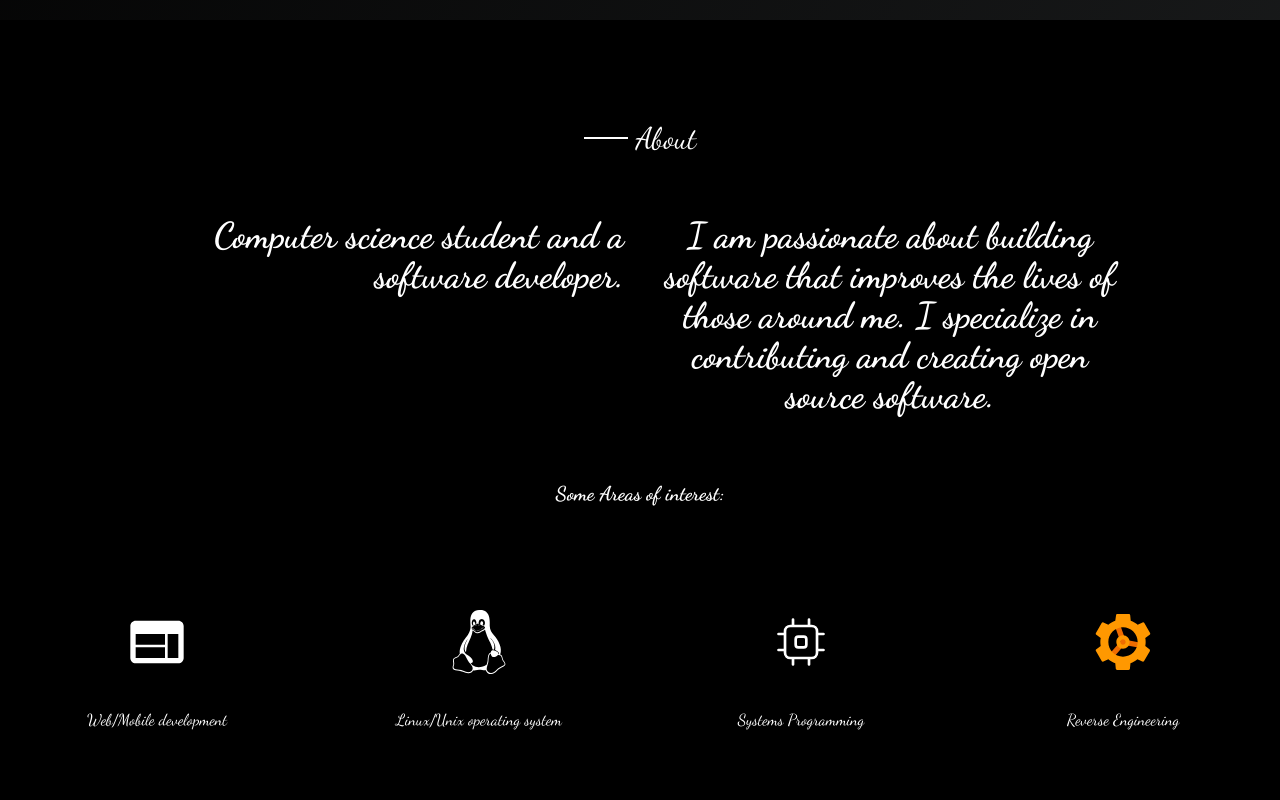
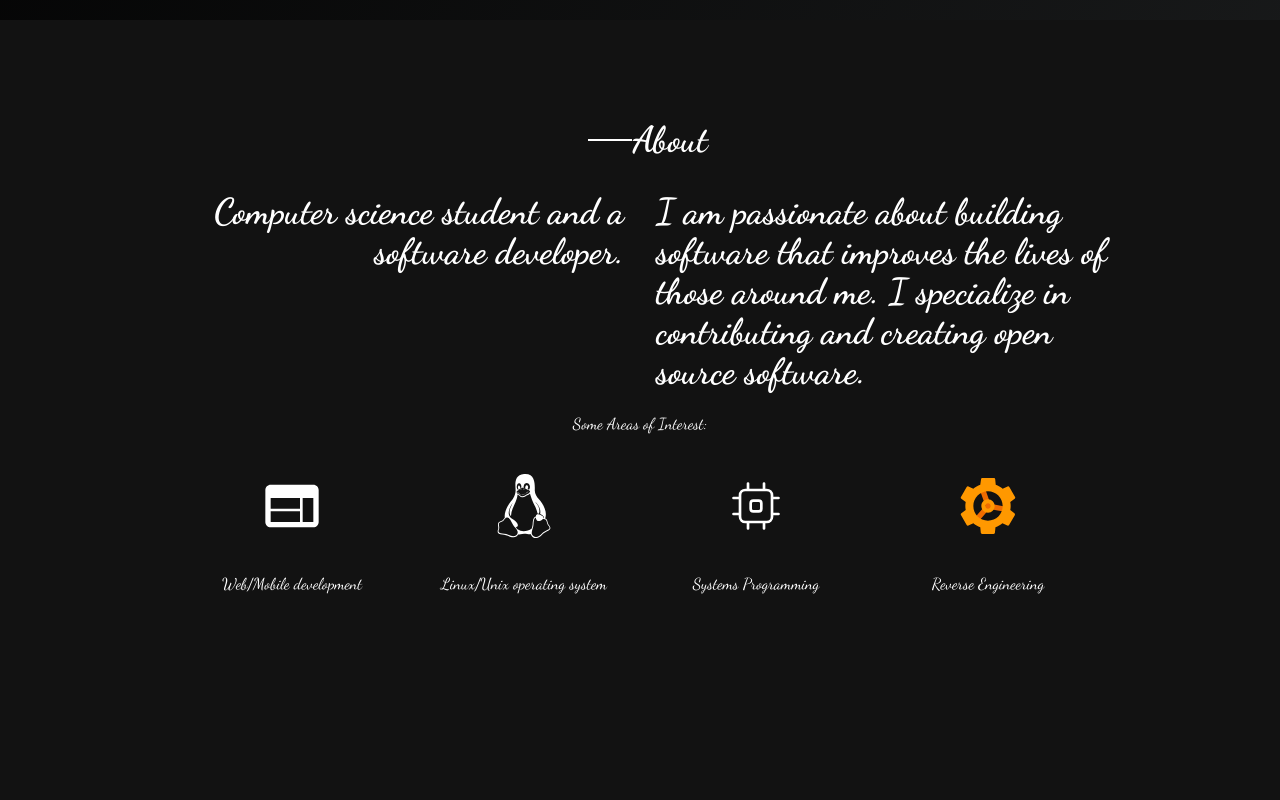
Before and after one commit to odainelly/Portfolio, a React (Vite) app: page / in a window 1280 px wide. Shown: the part 780-1580 px from the top of the page. Built offline with nearby package versions, Linux system fonts and the light colour scheme; a web font is replaced by a local one.

Commit message:
update on about container error

```diff
--- a/src/components/About.jsx
+++ b/src/components/About.jsx
@@ -4,35 +4,144 @@ import { MdWeb } from "react-icons/md";
 import { FcEngineering } from "react-icons/fc";
 import { SiLinux } from "react-icons/si";
 import { CiMicrochip } from "react-icons/ci";
-import { Slide } from 'react-awesome-reveal';
+import { Fade, Slide } from 'react-awesome-reveal';
+
+
+// i am almost certain the overflow error is from the about.jsx solve it later it has to either do the max-widths or div structure
+
+
+// const About = () => {
+//   return (
+//     <div id="about">
+//         <div  className=' bg-black min-h-screen w-full text-white pt-[100px] pb-[100px]'>
+//             {/* this div is just for styling the about */}
+//             <div>
+//                 <div className='flex  justify-center items-center gap-2'>
+//                     <p className='w-8 md:w-11 h-[2px] bg-[#fff] '></p>
+//                     <h3 className='text-3xl hover:text-blue-600 transition-colors'>About</h3>
+//                 </div>
+//             </div>
+
+// {/* this is for the about section contents */}
+//         <div className='flex items-center justify-center mt-10'>
+//             <div className='grid w-full max-w-[1000px] gap-8 px-4 sm:grid-cols-2 text-center mt-5 '>
+//                 <div className="text-4xl font-bold sm:text-right">
+//                    <Slide direction='left' duration={2000} triggerOnce><p>Computer science student and a software developer.</p> </Slide>
+//                 </div>
+//                 <div className='text-4xl font-bold'>
+//                    <Slide direction='right' triggerOnce duration={2000} ><p> I am passionate about building software that improves the lives of those around me.
+//                     I specialize in contributing and creating open source software.</p></Slide>
+//                 </div>
+//             </div>
+//         </div>
+//          <div className='flex flex-cols items-center justify-center gap-4 mt-16 font-bold text-xl'>
+//                 <p>Some Areas of interest:</p>
+//         </div>
+//                     <div className="m-auto mt-16 grid h-auto max-w-full list-inside list-none grid-cols-1 sm:grid-cols-2 md:grid-cols-4 justify-items-center gap-2">
+// 						{/* listing would not work if i am using icons? might as well hardcode it??
+//                                 InterestedAreas.map((key) => {
+//                                     return <Cards icon={key.icon} title={key.title} />;
+//                                 })
+//                                 <div className="m-auto grid h-auto max-w-full list-inside list-none grid-flow-col grid-cols-4 justify-items-center gap-0.5">
+//                                 */}
+//                                 <Card icon={MdWeb} title={"Web/Mobile development"} />
+//                                 <Card
+//                                     icon={SiLinux}
+//                                     title={"Linux/Unix operating system"}
+//                                 />
+//                                 <Card
+//                                     icon={CiMicrochip}
+//                                     title={"Systems Programming"}
+//                                     extraStyle={"hover:animate-pulse"}
+//                                 />
+//                                 <Card
+//                                     icon={FcEngineering}
+//                                     title={"Reverse Engineering"}
+//                                     extraStyle={"hover:animate-spin"}
+//                                 />
+// 					</div>
+
+
+//         </div>
+//     </div>
+//   )
+// }
 
 
 
-const About = () => {
+
+// const Card = (props) => {
+// 	const iconStyle = `m-auto h-[100px] text-[4rem] mb-4 ${props.extraStyle ?? ""}`;
+// 	return (
+// 		<div className="m-2 h-auto max-h-[300px] min-h-[200px] w-auto min-w-[200px] max-w-[250px] rounded-lg text-white hover:scale-110">
+// 			<div className="p-3 text-center">
+// 				<props.icon className={iconStyle} />
+// 				<p>{props.title}</p>
+// 			</div>
+// 		</div>
+// 	);
+// };
+// export default About;
+
+
+
+
+
+
+
+
+
+
+
+
+
+
+
+
+
+
+
+
+
+
+
+
+
+
+function About() {
 	return (
-    <div id="about">
-        <div  className=' bg-black min-h-screen w-full text-white pt-[100px] pb-[100px]'>
-            {/* this div is just for styling the about */}
-            <div className='flex  justify-center items-center gap-2'>
+		<div
+			name="about"
+			className="min-h-screen w-full bg-[#121212] text-white pt-[100px] pb-[100px]"
+		>
+			<div className="flex h-full w-full flex-col items-center justify-center">
+				<div className=" flex items-center justify-center w-full max-w-[1000px] gap-8">
+					<div className=" flex justify-center items-center pb-8 pl-4 sm:text-right">
                         <p className='w-8 md:w-11 h-[2px] bg-[#fff] '></p>
-                <h3 className='text-3xl hover:text-blue-600 transition-colors'>About</h3>
-            </div>
-{/* this is for the about section contents */}
-        <div className='flex items-center justify-center mt-10'>
-            <div className='grid w-full max-w-[1000px] gap-8 px-4 sm:grid-cols-2 text-center mt-5'>
-                <div className="text-4xl font-bold sm:text-right">
-                   <Slide direction='left' duration={2000} triggerOnce><p>Computer science student and a software developer.</p> </Slide>
-                </div>
-                <div className='text-4xl font-bold'>
-                   <Slide direction='right' triggerOnce duration={2000} ><p> I am passionate about building software that improves the lives of those around me.
-                    I specialize in contributing and creating open source software.</p></Slide>
+						<p className="inline  text-4xl font-bold text-white">
+							About
+						</p>
 					</div>
 				</div>
+				<div className="grid w-full max-w-[1000px] gap-8 px-4 sm:grid-cols-2">
+					<div className="text-4xl font-bold sm:text-right">
+						<p>Computer science student and a software developer.</p>
 					</div>
-         <div className='flex flex-cols items-center justify-center gap-4 mt-16 font-bold text-xl'>
-                <p>Some Areas of interest:</p>
+					<div className="text-2xl">
+						<Fade
+							duration={2000}
+							className="z-0 text-4xl font-bold"
+						>
+							I am passionate about building software that
+							improves the lives of those around me. I specialize
+							in contributing and creating open source software.
+						</Fade>
 					</div>
-                    <div className="m-auto mt-16 grid h-auto max-w-full list-inside list-none grid-cols-1 sm:grid-cols-2 md:grid-cols-4 justify-items-center gap-2">
+				</div>
+				<h5 className="text-bold mt-5"> Some Areas of Interest: </h5>
+				<div>
+					{/* div for listing */}
+<div className="m-auto grid h-auto max-w-full list-inside list-none grid-cols-1 sm:grid-cols-2 md:grid-cols-4 justify-items-center gap-4">
 						{/* listing would not work if i am using icons? might as well hardcode it??
 						InterestedAreas.map((key) => {
 							return <Cards icon={key.icon} title={key.title} />;
@@ -55,15 +164,11 @@ const About = () => {
 							extraStyle={"hover:animate-spin"}
 						/>
 					</div>
-
-
 				</div>
 			</div>
-  )
+		</div>
+	);
 }
-
-
-
 
 const Card = (props) => {
 	const iconStyle = `m-auto h-[100px] text-[4rem] mb-4 ${props.extraStyle ?? ""}`;
```
Lines whose indentation alone changed are shown as unchanged.
